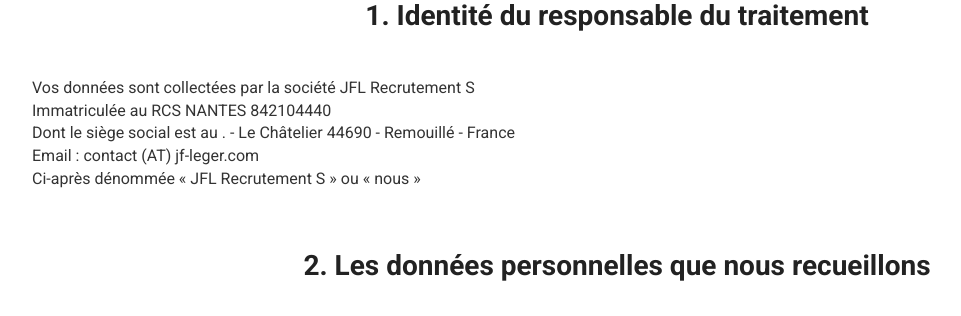
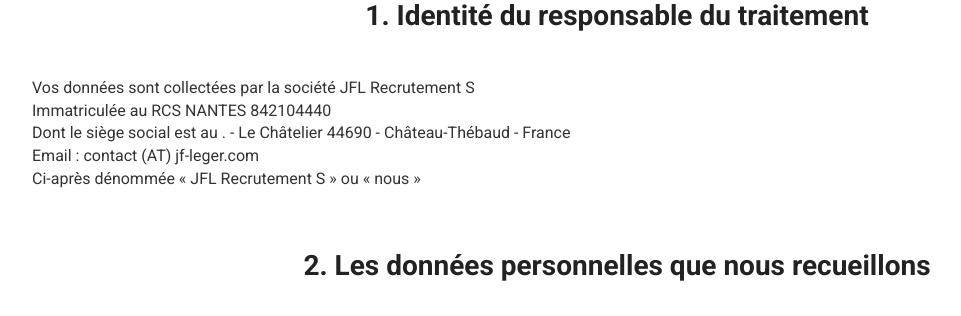
Before and after one commit to ladame/leger-rh, a Django app: page /rgpd/ in a window 1280 px wide. Shown: the part 824-1140 px from the top of the page, without its empty margins (32-993 px from the left). Run offline with Django 4.2, Linux system fonts and the light colour scheme; some libraries are stand-ins or nearby versions.

Commit message:
Change all Remouille to Château-Thébaud

```diff
--- a/perancis/urls.py
+++ b/perancis/urls.py
@@ -23,7 +23,6 @@ from django.conf import settings
 urlpatterns = [
     path('admin/', admin.site.urls),
     path('',include('landingpage.urls')),
-    path('blogs/',include('blogs.urls')),
     re_path(r'^media/(?P<path>.*)$', serve, kwargs={'document_root': settings.MEDIA_ROOT}),
     re_path(r'^static/(?P<path>.*)$', serve, kwargs={'document_root': settings.STATICFILES_DIRS}),
 ]
--- a/template/cadres.html
+++ b/template/cadres.html
@@ -218,7 +218,7 @@ ga('send', 'pageview');
                   <organisation itemscope itemtype="http://schema.org/LocalBusiness">
                     <strong itemprop="name">JFL Recrutement S</strong><br>
                     <address itemprop="address" itemscope itemtype="http://schema.org/PostalAddress">
-                      <span itemprop="streetAddress">.</span><br><span itemprop="postalCode">Le Châtelier 44690</span>&nbsp;<span itemprop="addressLocality">Remouillé</span><br><span itemprop="telephone"><i class="fa fa-phone-square" aria-hidden="true"></i> <a href="tel:06 07 38 51 14">06 07 38 51 14</a></span><br>
+                      <span itemprop="streetAddress">.</span><br><span itemprop="postalCode">Le Châtelier 44690</span>&nbsp;<span itemprop="addressLocality">Château-Thébaud</span><br><span itemprop="telephone"><i class="fa fa-phone-square" aria-hidden="true"></i> <a href="tel:06 07 38 51 14">06 07 38 51 14</a></span><br>
                     </address>
                   </organisation>
 
--- a/template/contact.html
+++ b/template/contact.html
@@ -250,7 +250,7 @@ ga('send', 'pageview');
 				<strong>Adresse :</strong><br>
 				<span
 					itemprop="streetAddress">.</span><br><span itemprop="postalCode">Le Châtelier 44690</span>&nbsp;<span
-					itemprop="addressLocality">Remouillé</span><br>
+					itemprop="addressLocality">Château-Thébaud</span><br>
 			</address>
 		</organisation>
 
@@ -307,7 +307,7 @@ ga('send', 'pageview');
                   <organisation itemscope itemtype="http://schema.org/LocalBusiness">
                     <strong itemprop="name">JFL Recrutement S</strong><br>
                     <address itemprop="address" itemscope itemtype="http://schema.org/PostalAddress">
-                      <span itemprop="streetAddress">.</span><br><span itemprop="postalCode">Le Châtelier 44690</span>&nbsp;<span itemprop="addressLocality">Remouillé</span><br><span itemprop="telephone"><i class="fa fa-phone-square" aria-hidden="true"></i> <a href="tel:06 07 38 51 14">06 07 38 51 14</a></span><br>
+                      <span itemprop="streetAddress">.</span><br><span itemprop="postalCode">Le Châtelier 44690</span>&nbsp;<span itemprop="addressLocality">Château-Thébaud</span><br><span itemprop="telephone"><i class="fa fa-phone-square" aria-hidden="true"></i> <a href="tel:06 07 38 51 14">06 07 38 51 14</a></span><br>
                     </address>
                   </organisation>
 
--- a/template/mention.html
+++ b/template/mention.html
@@ -163,7 +163,7 @@ ga('send', 'pageview');
 	<h1>Mentions légales</h1>
 </div>
 <address title="coordonnées">
-	<p><strong>L&Eacute;GER RH &amp; CONSEILS</strong> - Le Châtelier 44690 Remouill&eacute;</p>
+	<p><strong>L&Eacute;GER RH &amp; CONSEILS</strong> - Le Châtelier 44690 Château-Thébaud</p>
 
 </address>
 <div class="mentions">
@@ -211,7 +211,7 @@ Propri&eacute;t&eacute; du site Aerial Group ou son cessionnaire</p>
                   <organisation itemscope itemtype="http://schema.org/LocalBusiness">
                     <strong itemprop="name">JFL Recrutement S</strong><br>
                     <address itemprop="address" itemscope itemtype="http://schema.org/PostalAddress">
-                      <span itemprop="streetAddress">.</span><br><span itemprop="postalCode">Le Châtelier 44690</span>&nbsp;<span itemprop="addressLocality">Remouillé</span><br><span itemprop="telephone"><i class="fa fa-phone-square" aria-hidden="true"></i> <a href="tel:06 07 38 51 14">06 07 38 51 14</a></span><br>
+                      <span itemprop="streetAddress">.</span><br><span itemprop="postalCode">Le Châtelier 44690</span>&nbsp;<span itemprop="addressLocality">Château-Thébaud</span><br><span itemprop="telephone"><i class="fa fa-phone-square" aria-hidden="true"></i> <a href="tel:06 07 38 51 14">06 07 38 51 14</a></span><br>
                     </address>
                   </organisation>
 
--- a/template/plansite.html
+++ b/template/plansite.html
@@ -214,9 +214,9 @@ ga('send', 'pageview');
           <div class="col-md-4 col-sm-6">
 
                   <organisation itemscope itemtype="http://schema.org/LocalBusiness">
-                    <strong itemprop="name">JFL Recrutement S</strong><br>
+                    <strong itemprop="name">JFL Recrutement</strong><br>
                     <address itemprop="address" itemscope itemtype="http://schema.org/PostalAddress">
-                      <span itemprop="streetAddress">.</span><br><span itemprop="postalCode">Le Châtelier 44690</span>&nbsp;<span itemprop="addressLocality">Remouillé</span><br><span itemprop="telephone"><i class="fa fa-phone-square" aria-hidden="true"></i> <a href="tel:06 07 38 51 14">06 07 38 51 14</a></span><br>
+                      <span itemprop="streetAddress">.</span><br><span itemprop="postalCode">Le Châtelier 44690</span>&nbsp;<span itemprop="addressLocality">Château-Thébaud</span><br><span itemprop="telephone"><i class="fa fa-phone-square" aria-hidden="true"></i> <a href="tel:06 07 38 51 14">06 07 38 51 14</a></span><br>
                     </address>
                   </organisation>
 
--- a/template/rgpd.html
+++ b/template/rgpd.html
@@ -159,7 +159,7 @@ ga('send', 'pageview');
 
     <h3 class="page-header"><strong>1.</strong>	Identité du responsable du traitement</h3>
     <p>Vos données sont collectées par la société JFL Recrutement S<br>
-    Immatriculée au RCS NANTES 842104440<br>Dont le siège social est au . - Le Châtelier 44690 - Remouillé - France<br>Email : contact (AT) jf-leger.com<br>
+    Immatriculée au RCS NANTES 842104440<br>Dont le siège social est au . - Le Châtelier 44690 - Château-Thébaud - France<br>Email : contact (AT) jf-leger.com<br>
     Ci-après dénommée « JFL Recrutement S » ou « nous »
     </p>
 
@@ -275,7 +275,7 @@ ga('send', 'pageview');
     <h3 class="page-header"><strong>8.</strong>	Liens vers d’autres sites internet et réseaux sociaux</h3>
     <p>Pour toute question relative à la présente politique de confidentialité ou pour toute demande relative à vos données personnelles (notamment aux fins d’exercer vos droits ci-dessus (point 6)), vous pouvez contacter JFL Recrutement S :</p>
     <ul>
-        <li>par email : contact (AT) jf-leger.com</li><li>par téléphone : 06 07 38 51 14   </li><li>par courrier postal : JFL Recrutement S - . – Le Châtelier 44690 – Remouillé - France.</li>
+        <li>par email : contact (AT) jf-leger.com</li><li>par téléphone : 06 07 38 51 14   </li><li>par courrier postal : JFL Recrutement S - . – Le Châtelier 44690 – Château-Thébaud - France.</li>
     </ul>
 
     <h3 class="page-header"><strong>9.</strong> Modification de la présente politique de confidentialité</h3>
@@ -310,7 +310,7 @@ ga('send', 'pageview');
                   <organisation itemscope itemtype="http://schema.org/LocalBusiness">
                     <strong itemprop="name">JFL Recrutement S</strong><br>
                     <address itemprop="address" itemscope itemtype="http://schema.org/PostalAddress">
-                      <span itemprop="streetAddress">.</span><br><span itemprop="postalCode">Le Châtelier 44690</span>&nbsp;<span itemprop="addressLocality">Remouillé</span><br><span itemprop="telephone"><i class="fa fa-phone-square" aria-hidden="true"></i> <a href="tel:06 07 38 51 14">06 07 38 51 14</a></span><br>
+                      <span itemprop="streetAddress">.</span><br><span itemprop="postalCode">Le Châtelier 44690</span>&nbsp;<span itemprop="addressLocality">Château-Thébaud</span><br><span itemprop="telephone"><i class="fa fa-phone-square" aria-hidden="true"></i> <a href="tel:06 07 38 51 14">06 07 38 51 14</a></span><br>
                     </address>
                   </organisation>
 
```
